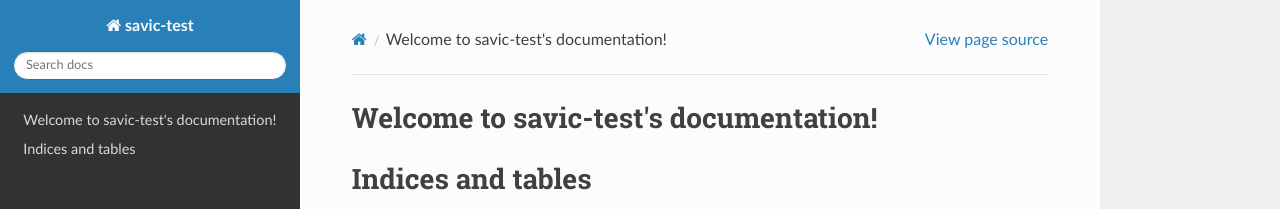
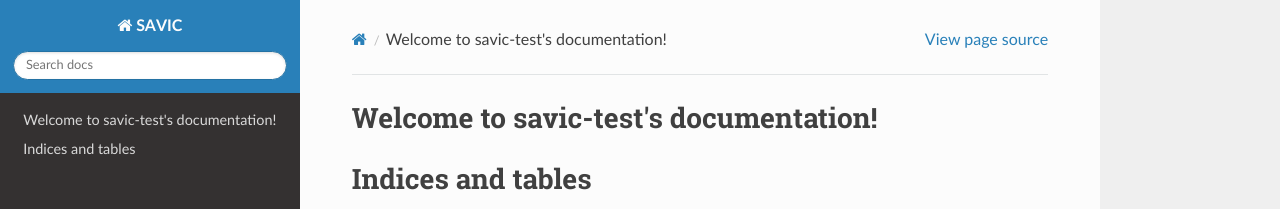
Before and after one commit to MihailoMartinovic/SAVIC, a Sphinx documentation site: the page built from docs/index.rst, in a window 1280 px wide. Shown: the top 209 px of the page. Built offline with Sphinx 7.4.7 and the Read the Docs theme 2.0.0, drawn with Linux system fonts in a browser that asks for light colours.

Commit message:
Update conf.py

```diff
--- a/docs/conf.py
+++ b/docs/conf.py
@@ -6,7 +6,7 @@
 # -- Project information -----------------------------------------------------
 # https://www.sphinx-doc.org/en/master/usage/configuration.html#project-information
 
-project = 'savic-test'
+project = 'SAVIC'
 copyright = '2023, Mihailo Martinovic'
 author = 'Mihailo Martinovic'
 release = '1.0.0'
```
